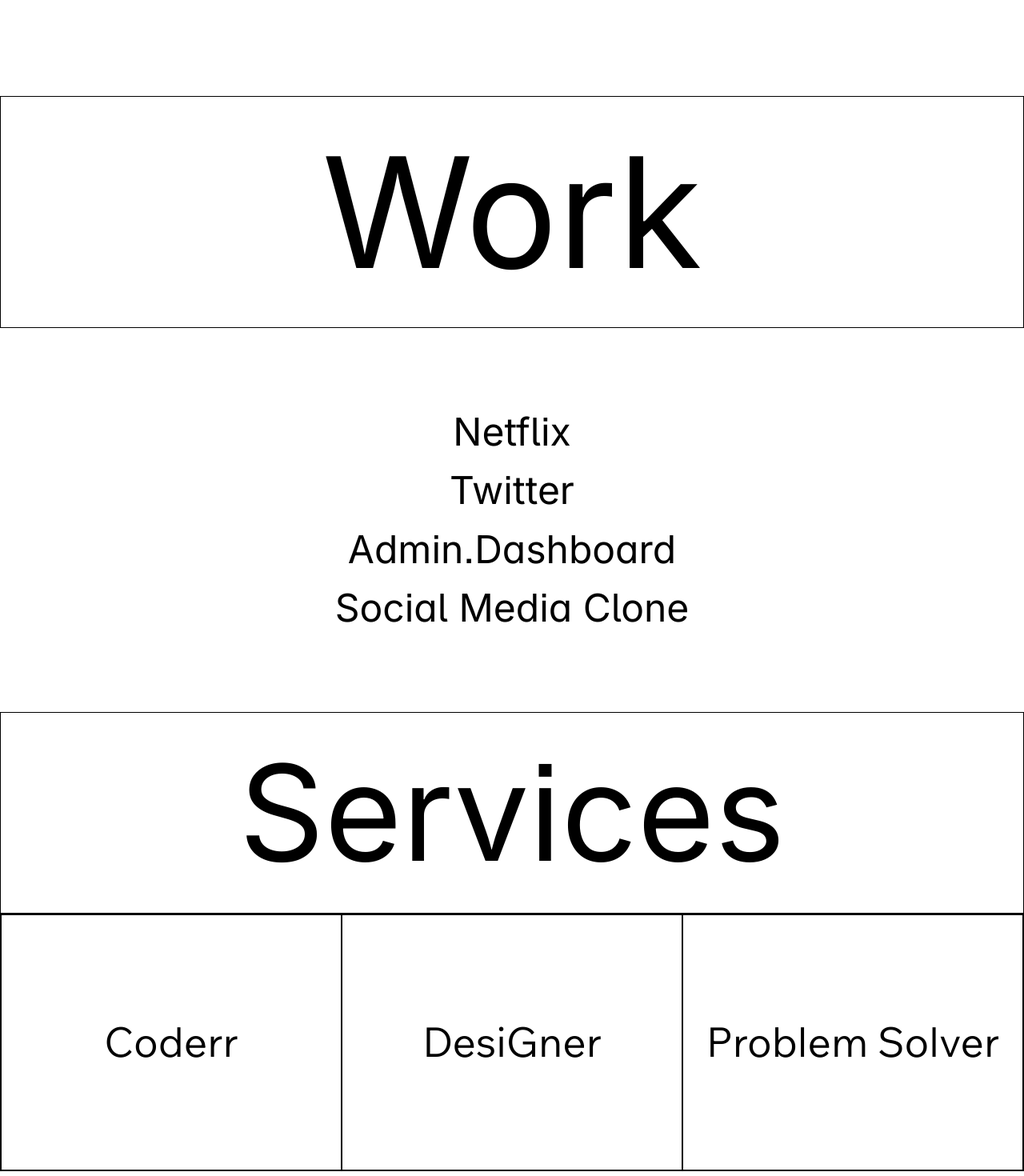
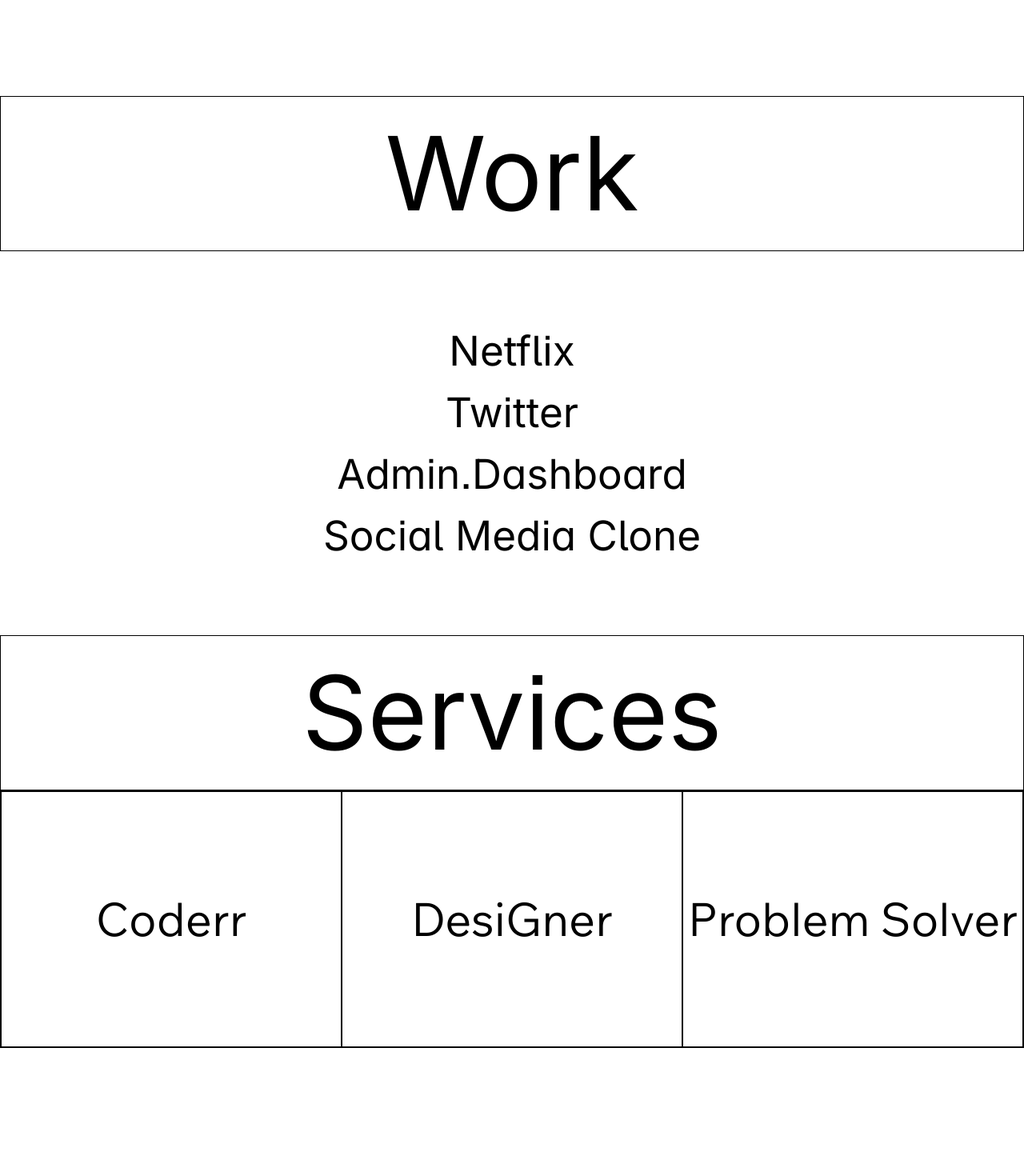
Before and after one commit to vermagithubcs/PortfolioWebsite, a React (Vite) app: page / in a window 1280 px wide. Shown: the part 1640-3110 px from the top of the page at 80% size. Built offline with nearby package versions, Linux system fonts and the light colour scheme.

Commit message:
update and fix the website

```diff
--- a/index.html
+++ b/index.html
@@ -2,7 +2,7 @@
 <html lang="en">
   <head>
     <meta charset="UTF-8" />
-    <link rel="icon" type="image/svg+xml" href="/vite.svg" />
+    <link rel="shortcut icon" href="./src/assets/portfolioIcon.jpeg" type="image/x-icon">
     <meta name="viewport" content="width=device-width, initial-scale=1.0" />
     <title>reCoderrr</title>
   </head>
--- a/src/Components/About.jsx
+++ b/src/Components/About.jsx
@@ -2,9 +2,9 @@
 const About = () =>{
   return (
     <>
-      <div id="about" className="about h-screen w-screen">
+      <div id="about" className="about h-screen max-sm:h-60 w-screen">
         <div>
-          <h1 className="border border-black text-black text-[13vw] text-center uppercase font-[TyproFace] tracking-tighter">
+          <h1 className="border border-black text-black text-[10vw] text-center uppercase font-[TyproFace] tracking-tighter">
             About
           </h1>
         </div>
--- a/src/Components/HeroSection.jsx
+++ b/src/Components/HeroSection.jsx
@@ -5,7 +5,7 @@
 import { gsap } from "gsap";
 import menuBar from "../assets/menu.png";
 import { Link } from "react-scroll";
-const HeroSection = ({scrollToAbout}) => {
+const HeroSection = () => {
   const[isOpen, setIsOpen] = useState(false);
   const toggleMenu = () =>{
     setIsOpen(!isOpen);
@@ -35,11 +35,22 @@
             </li>
           </ul>
         <div className={` lg:hidden absolute top-20 right-0 text-center h-96 z-[1000] bg-gray-400 w-full border flex flex-col items-center justify-around rounded-2xl p-3 border-black space-y-2 ${isOpen ? 'block' : 'hidden'}`}>
-                <a href="#" className="block h-16  w-80 text-[3.5vw] rounded hover:bg-black hover:text-white">Home</a>
-                <a onClick={scrollToAbout} className="block h-16  w-80 text-[3.5vw] rounded  hover:bg-black hover:text-white">About</a>
-                <a href="#" className="block h-16  w-80 text-[3.5vw] rounded  hover:bg-black hover:text-white">Works</a>
-                <a href="#" className="block h-16  w-80 text-[3.5vw] rounded  hover:bg-black hover:text-white">Contact us</a>
-                <a href="#" className="block h-16  w-80 text-[3.5vw] rounded  hover:bg-black hover:text-white">Services</a>
+                <a className="block h-16  w-80 text-[3.5vw] rounded hover:bg-black hover:text-white">
+                <Link to="reCoderr" smooth={true} duration={800}>Home</Link>
+                </a>
+                <a className="block h-16  w-80 text-[3.5vw] rounded  hover:bg-black hover:text-white">
+                <Link to="about" smooth={true} duration={800}>About</Link>
+                </a>
+                <a className="block h-16  w-80 text-[3.5vw] rounded  hover:bg-black hover:text-white">
+                <Link to="works" smooth={true} duration={800}>Work</Link>
+                </a>
+                <a  className="block h-16  w-80 text-[3.5vw] rounded  hover:bg-black hover:text-white">
+                  <Link to="services" smooth={true} duration={800}>Services</Link>
+                </a>
+                <a  className="block h-16  w-80 text-[3.5vw] rounded  hover:bg-black hover:text-white">
+                <Link to="contact" smooth={true} duration={800}>Contact us</Link>
+                </a>
+
             </div>
         </div>
       </div>
--- a/src/Components/Services.jsx
+++ b/src/Components/Services.jsx
@@ -5,19 +5,19 @@
     <>
       <div id="services" className="h-screen max-md:h-auto w-screen">
         <div>
-          <h1 className="text-[13vw] text-center border border-b-black font-[AtlassianSans]">
+          <h1 className="text-[10vw] text-center border border-b-black font-[AtlassianSans]">
             Services
           </h1>
         </div>
         <div className="flex max-md:flex-col border border-black">
           <div className="h-80 font-[TyproFace] flex items-center justify-center cursor-pointer  w-1/3 max-md:w-full border border-black">
-            <h1 className="text-[4vw] hover:border-b-2 hover:border-black">Coderr</h1>
+            <h1 className="text-[4.5vw] hover:border-b-2 hover:border-black">Coderr</h1>
           </div>
           <div className="h-80 font-[TyproFace] flex items-center justify-center max-md:w-full  w-1/3 border border-black">
-            <h1 className="text-[4vw] hover:border-b-2 hover:border-black cursor-pointer">DesiGner</h1>
+            <h1 className="text-[4.5vw] hover:border-b-2 hover:border-black cursor-pointer">DesiGner</h1>
           </div>
           <div className="h-80 font-[TyproFace] flex items-center justify-center max-md:w-full  w-1/3 border border-black">
-            <h1 className="text-[4vw] text-nowrap hover:border-b-2 hover:border-black cursor-pointer">Problem Solver</h1>
+            <h1 className="text-[4.5vw] text-nowrap hover:border-b-2 hover:border-black cursor-pointer">Problem Solver</h1>
           </div>
         </div>
       </div>
--- a/src/Components/Work.jsx
+++ b/src/Components/Work.jsx
@@ -13,10 +13,10 @@
     <>
       <div id="works" className="h-auto w-screen">
         <div className="text-center border border-black">
-          <h1 className="text-[15vw] font-[AtlassianSans]">Work</h1>
+          <h1 className="text-[10vw] font-[AtlassianSans]">Work</h1>
         </div>
         <div className="h-[60vh] w-full flex flex-col justify-center">
-        <div className="h-[40vh] w-full flex flex-col items-center justify-evenly text-5xl font-[AtlassianSans]">
+        <div className="h-auto w-full flex flex-col items-center justify-evenly text-[4vw] font-[AtlassianSans] text-nowrap">
             <h1 className="cursor-pointer hover:text-white hover:bg-black hover:h-32 hover:w-1/2 hover:text-center hover:flex hover:items-center hover:justify-center hover:rounded-xl">Netflix</h1>
             <h1 className="cursor-pointer hover:text-white hover:bg-black hover:h-32 hover:w-1/2 hover:text-center hover:flex hover:items-center hover:justify-center hover:rounded-xl">Twitter</h1>
             <h1 className="cursor-pointer hover:text-white hover:bg-black hover:h-32 hover:w-1/2 hover:text-center hover:flex hover:items-center hover:justify-center hover:rounded-xl">Admin.Dashboard</h1>
```
Also changed, not shown: src/assets/portfolioIcon.jpeg (added).
